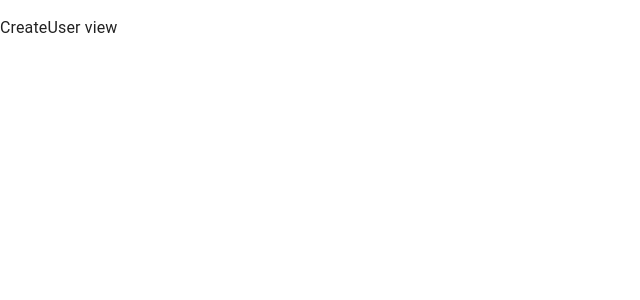
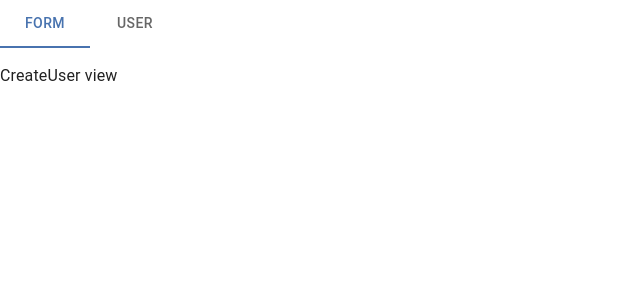
Before and after one commit to anahitsk0412/user-management-app, a React (Create React App) app: page / in a window 1280 px wide. Shown: the top 300 px of the page, without its empty margins (0-640 px from the left). Built offline with nearby package versions, Linux system fonts and the light colour scheme; the HTML template or start-up script is replaced by a standard one.

Commit message:
Added switching tabs functionality.

```diff
--- a/src/App.tsx
+++ b/src/App.tsx
@@ -1,9 +1,8 @@
 import CssBaseline from '@mui/material/CssBaseline';
 import { ThemeProvider } from '@mui/material/styles';
 import { Provider } from 'react-redux';
-import { RouterProvider } from 'react-router-dom';
 
-import { router } from './routes';
+import Layout from './components/Layout';
 import { store } from './utils/Store';
 import { UserManagementTheme } from './utils/Theme';
 
@@ -11,7 +10,7 @@ function App() {
   return (
     <Provider store={store}>
       <ThemeProvider theme={UserManagementTheme}>
-        <RouterProvider router={router} />
+        <Layout />
         <CssBaseline />
       </ThemeProvider>
     </Provider>
--- /dev/null
+++ b/src/components/CustomRouter.tsx
@@ -0,0 +1,17 @@
+import { MemoryRouter } from 'react-router-dom';
+import { StaticRouter } from 'react-router-dom/server';
+
+const CustomRouter = (props: { children?: React.ReactNode }) => {
+  const { children } = props;
+  if (typeof window === 'undefined') {
+    return <StaticRouter location="/">{children}</StaticRouter>;
+  }
+
+  return (
+    <MemoryRouter initialEntries={['/']} initialIndex={0}>
+      {children}
+    </MemoryRouter>
+  );
+};
+
+export default CustomRouter;
--- /dev/null
+++ b/src/components/Layout.tsx
@@ -0,0 +1,51 @@
+import Box from '@mui/material/Box';
+import Tab from '@mui/material/Tab';
+import Tabs from '@mui/material/Tabs';
+import { ReactNode } from 'react';
+import { Route, Routes, Link } from 'react-router-dom';
+
+import CustomRouter from './CustomRouter';
+import useRouteMatch from '../hooks/useRouteMatch';
+import { routes } from '../routes';
+
+interface RouteInterface {
+  path: string;
+  element: ReactNode;
+  label: string;
+}
+
+const MyTabs = () => {
+  const routeMatch = useRouteMatch(routes.map((item: RouteInterface) => item.path));
+  const currentTab = routeMatch?.pattern?.path;
+
+  return (
+    <Tabs value={currentTab}>
+      {routes.map((route: RouteInterface) => (
+        <Tab
+          label={route.label}
+          value={route.path}
+          to={route.path}
+          component={Link}
+          key={route.label}
+        />
+      ))}
+    </Tabs>
+  );
+};
+
+const Layout = () => {
+  return (
+    <CustomRouter>
+      <Box sx={{ width: '100%' }}>
+        <MyTabs />
+        <Routes>
+          {routes.map((route: RouteInterface) => (
+            <Route path={route.path} element={route.element} key={route.label} />
+          ))}
+        </Routes>
+      </Box>
+    </CustomRouter>
+  );
+};
+
+export default Layout;
--- /dev/null
+++ b/src/hooks/useRouteMatch.tsx
@@ -0,0 +1,17 @@
+import { matchPath, useLocation } from 'react-router-dom';
+
+const useRouteMatch = (patterns: readonly string[]) => {
+  const { pathname } = useLocation();
+
+  for (let i = 0; i < patterns.length; i += 1) {
+    const pattern = patterns[i];
+    const possibleMatch = matchPath(pattern, pathname);
+    if (possibleMatch !== null) {
+      return possibleMatch;
+    }
+  }
+
+  return null;
+};
+
+export default useRouteMatch;
```
Also changed, not shown: src/components/NavTabs.tsx (added, +24 -0 lines), src/components/layout/Layout.tsx (deleted, +0 -49 lines), src/routes.tsx (+4 -4 lines), src/screens/Dashboard.tsx (added, +7 -0 lines).
